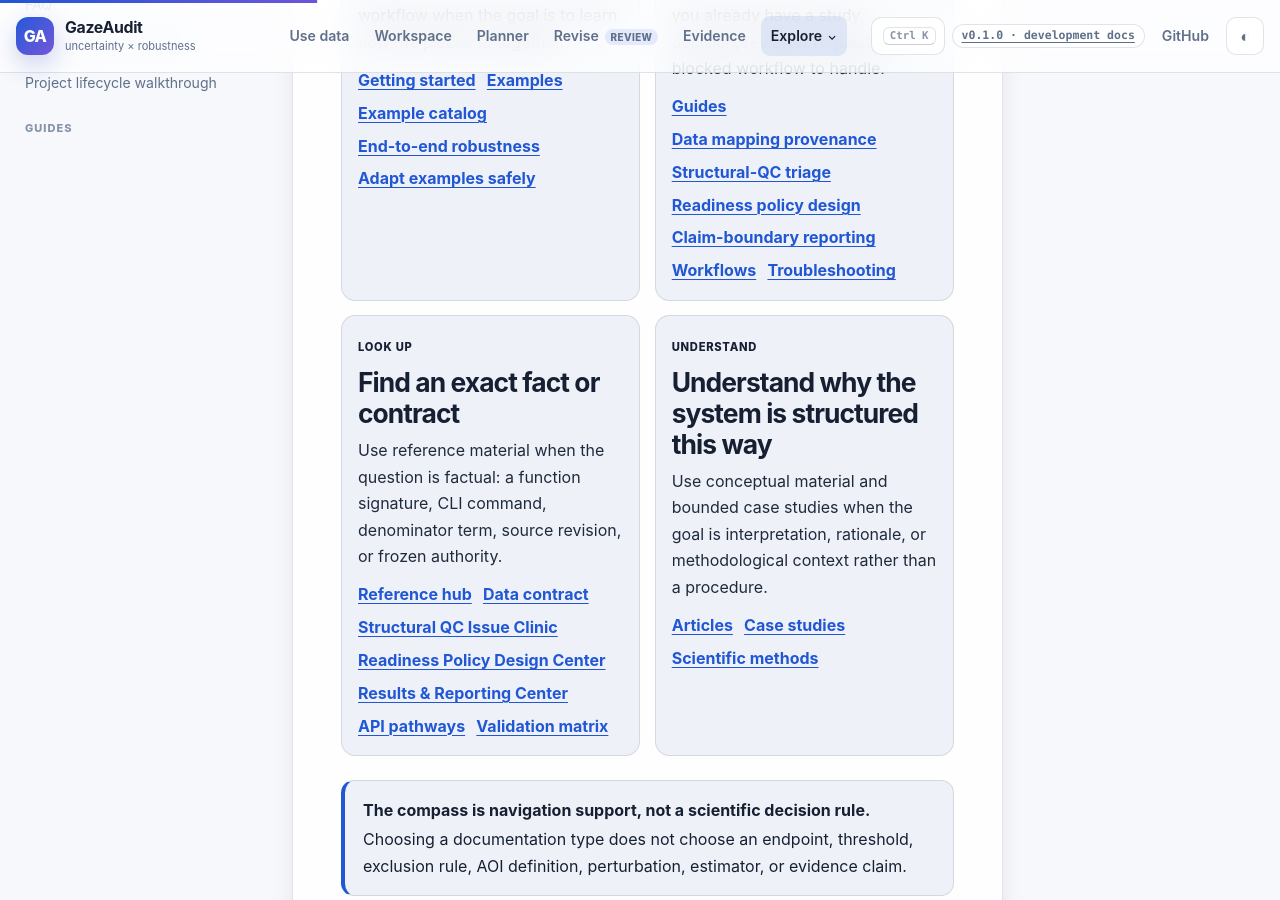
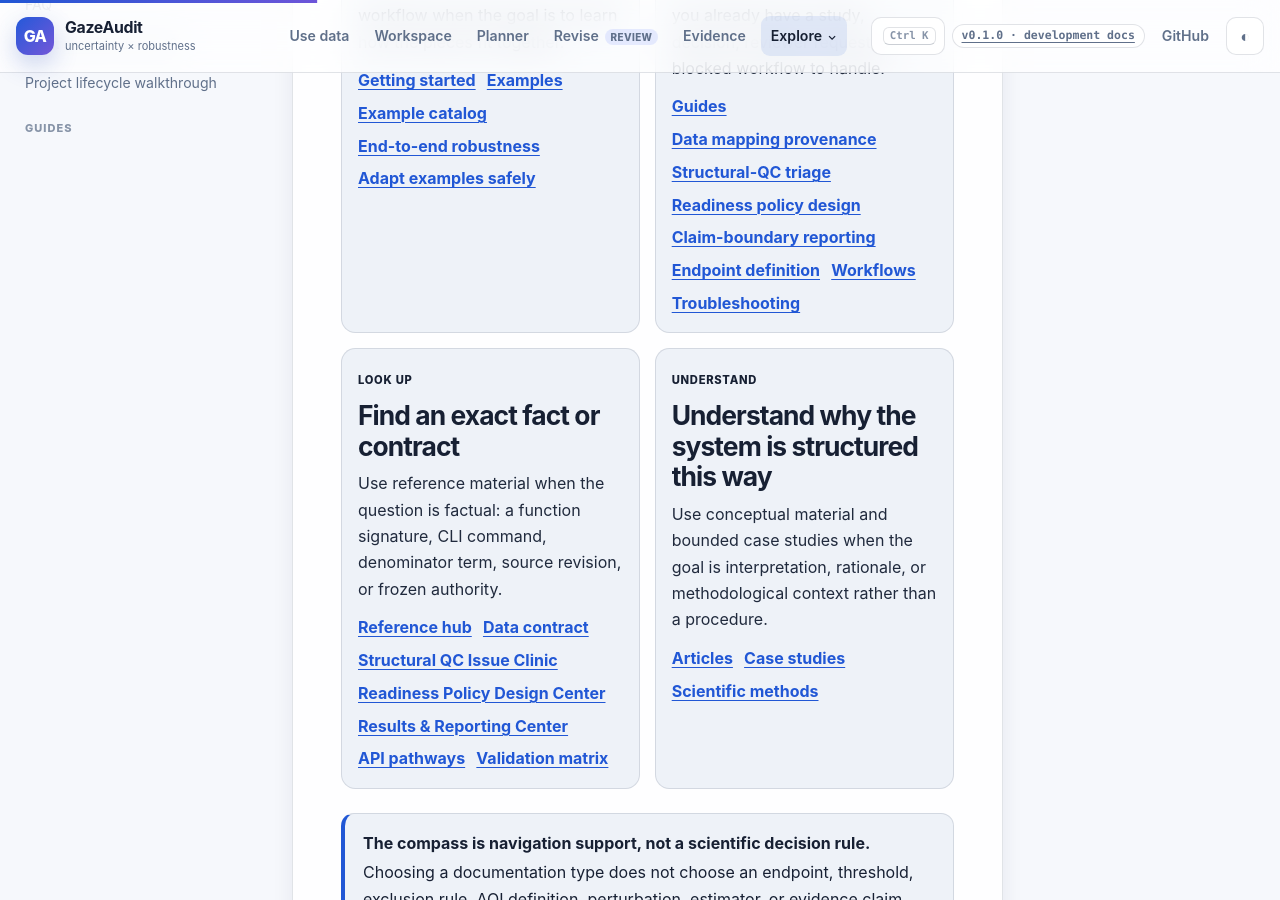
Before and after one commit to stefanosbalaskas/GazeAudit, a Jekyll site: the page built from docs/documentation-map.md, in a window 1280 px wide and 900 px high, scrolled down 753 px. Built offline with Jekyll 4.4.1, drawn with Linux system fonts in a browser that asks for light colours.

Commit message:
docs: add endpoint definition to documentation compass

```diff
--- a/docs/documentation-map.md
+++ b/docs/documentation-map.md
@@ -37,6 +37,7 @@ This structure is adapted from the tutorial / how-to / reference / explanation s
       <a href="{{ '/docs/guides/structural-qc-triage/' | relative_url }}">Structural-QC triage</a>
       <a href="{{ '/docs/guides/readiness-policy-design/' | relative_url }}">Readiness policy design</a>
       <a href="{{ '/docs/guides/claim-boundary-reporting/' | relative_url }}">Claim-boundary reporting</a>
+      <a href="{{ '/docs/guides/endpoint-definition/' | relative_url }}">Endpoint definition</a>
       <a href="{{ '/docs/workflows/' | relative_url }}">Workflows</a>
       <a href="{{ '/docs/guides/troubleshooting/' | relative_url }}">Troubleshooting</a>
     </div>
```
